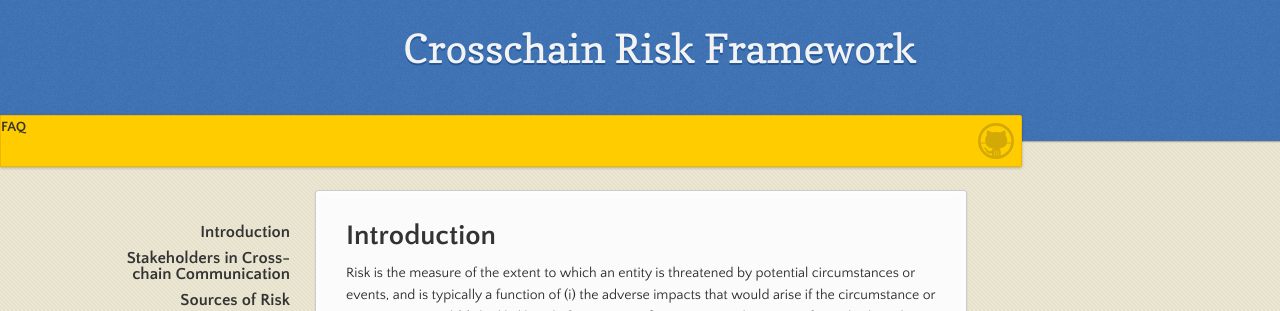
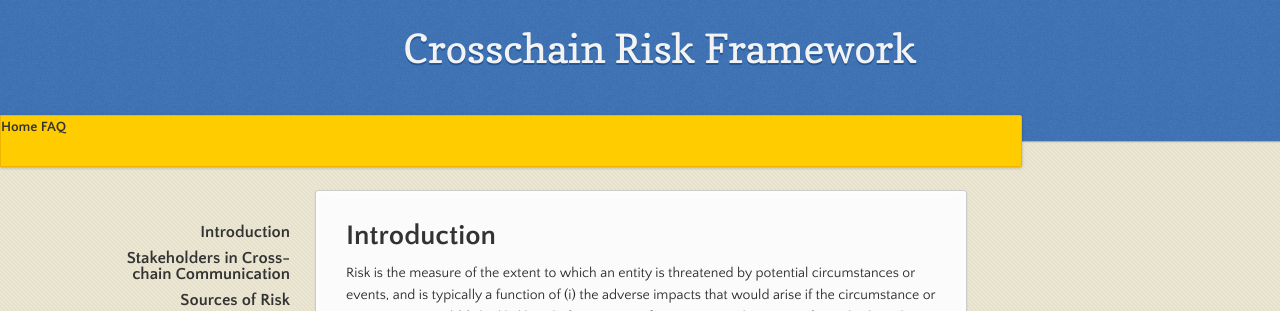
Before and after one commit to CrosschainRiskFramework/CrosschainRiskFramework.github.io, a Jekyll site: the page built from index.md, in a window 1280 px wide. Shown: the top 311 px of the page. Built offline with Jekyll 4.4.1, drawn with Linux system fonts in a browser that asks for light colours; the repository's description, which GitHub fills in, is left out.

Commit message:
Update menu bar

```diff
--- a/_layouts/default.html
+++ b/_layouts/default.html
@@ -23,9 +23,8 @@
       </header>
 
       <div id="banner">
-          <a href="faq.html"><strong>FAQ</strong></a>
-        <span id="logo"></span>
-
+          <span><a href="index.html"><strong>Home</strong></a></span>
+          <span><a href="faq.html"><strong>FAQ</strong></a></span>
       </div><!-- end banner -->
 
     <div class="wrapper">
```
